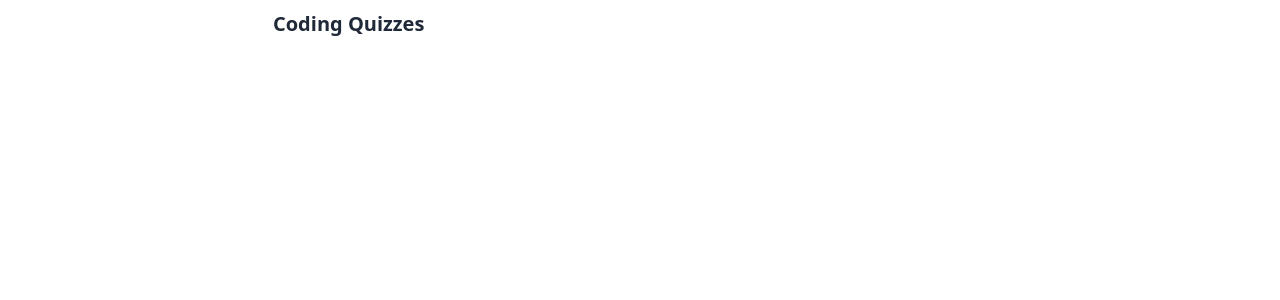
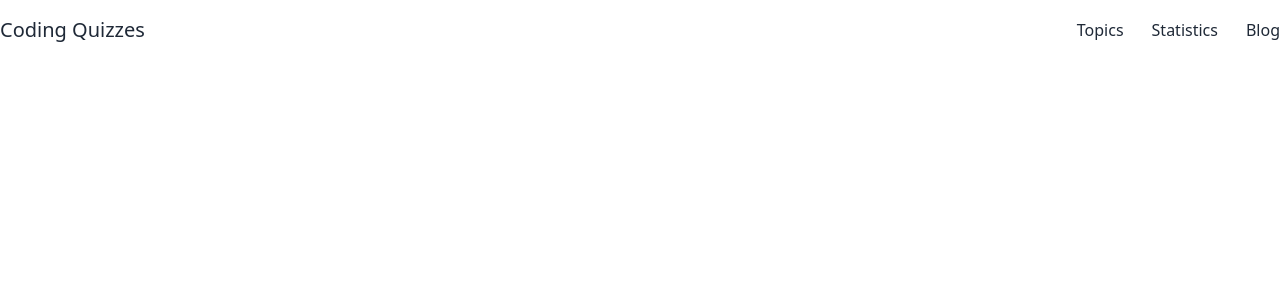
Before and after one commit to NahidIbnAli/coding-quizzes, a React (Vite) app: page / in a window 1280 px wide. Shown: the top 300 px of the page. Built offline with nearby package versions, Linux system fonts and the light colour scheme.

Commit message:
added navbar and implemented toggle menu

```diff
--- a/package.json
+++ b/package.json
@@ -9,6 +9,7 @@
     "preview": "vite preview"
   },
   "dependencies": {
+    "@heroicons/react": "^2.0.12",
     "daisyui": "^2.31.0",
     "react": "^18.2.0",
     "react-dom": "^18.2.0",
--- a/src/components/Header/Header.jsx
+++ b/src/components/Header/Header.jsx
@@ -1,13 +1,30 @@
-import React from "react";
-import { Link } from "react-router-dom";
+import React, { useState } from "react";
+import { Link, NavLink } from "react-router-dom";
+import { Bars3BottomRightIcon } from "@heroicons/react/24/solid";
 
 const Header = () => {
+  const [toggleMenu, setToggleMenu] = useState(false);
   return (
     <nav>
-      <div className="lg:w-3/5 mx-auto">
-        <Link className="btn btn-ghost normal-case text-xl">
+      <div className="flex justify-between items-center container mx-auto px-6 py-4 lg:px-0">
+        <Link className="text-ghost normal-case text-xl font-medium">
           Coding Quizzes
         </Link>
+        <button
+          onClick={() => setToggleMenu(!toggleMenu)}
+          className="lg:hidden"
+        >
+          <Bars3BottomRightIcon className="w-7 h-7 text-ghost"></Bars3BottomRightIcon>
+        </button>
+        <div
+          className={`flex flex-col lg:flex-row gap-4 lg:gap-7 font-medium absolute left-0 lg:static ${
+            toggleMenu ? "top-[60px]" : "top-[-150px]"
+          } duration-500 ease-in-out z-10 text-center w-full lg:w-auto pb-4 lg:p-0`}
+        >
+          <NavLink>Topics</NavLink>
+          <NavLink>Statistics</NavLink>
+          <NavLink>Blog</NavLink>
+        </div>
       </div>
     </nav>
   );
```
Also changed, not shown: 1 other file (tests, documents, lock files or other folders).
